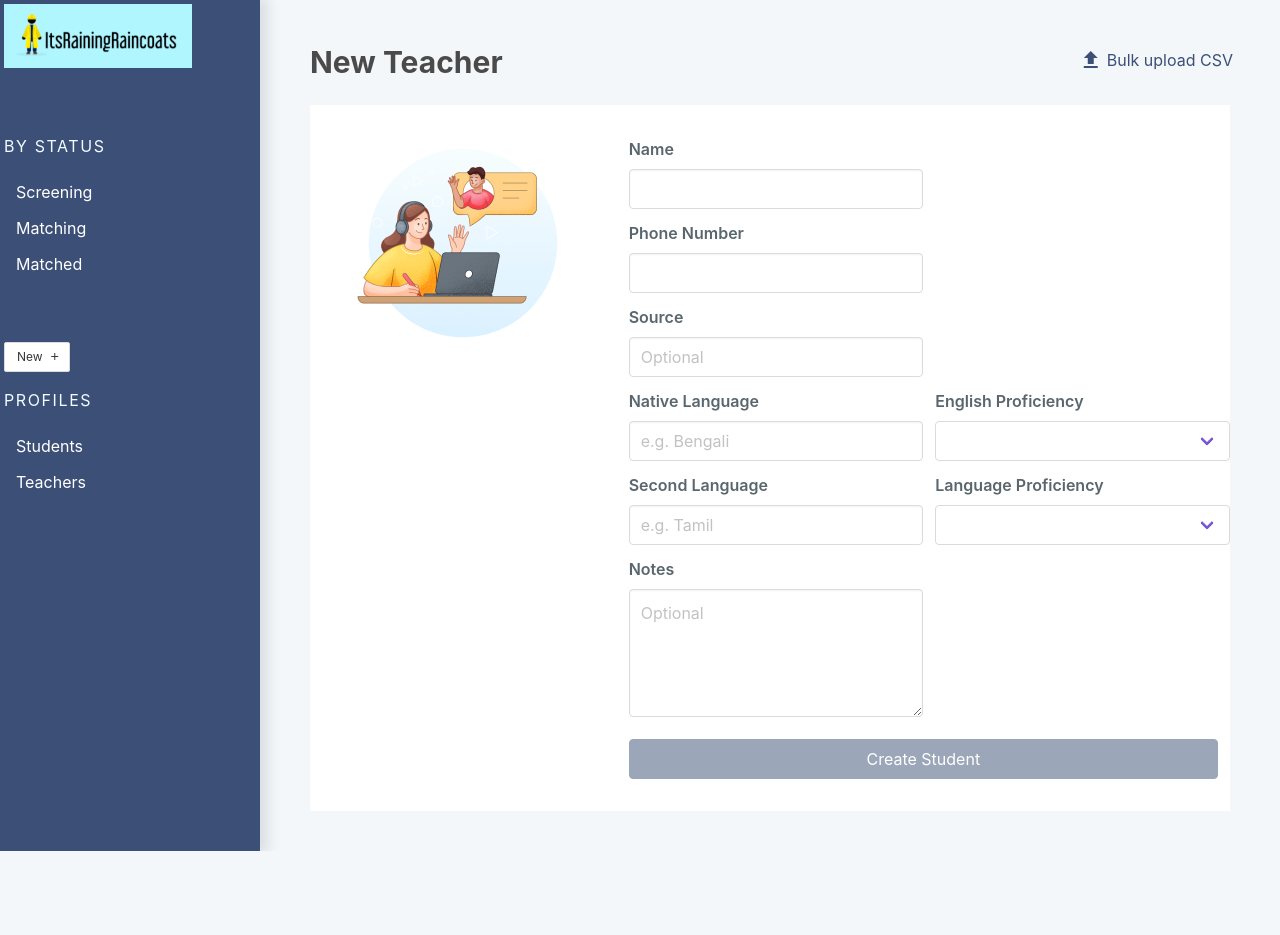
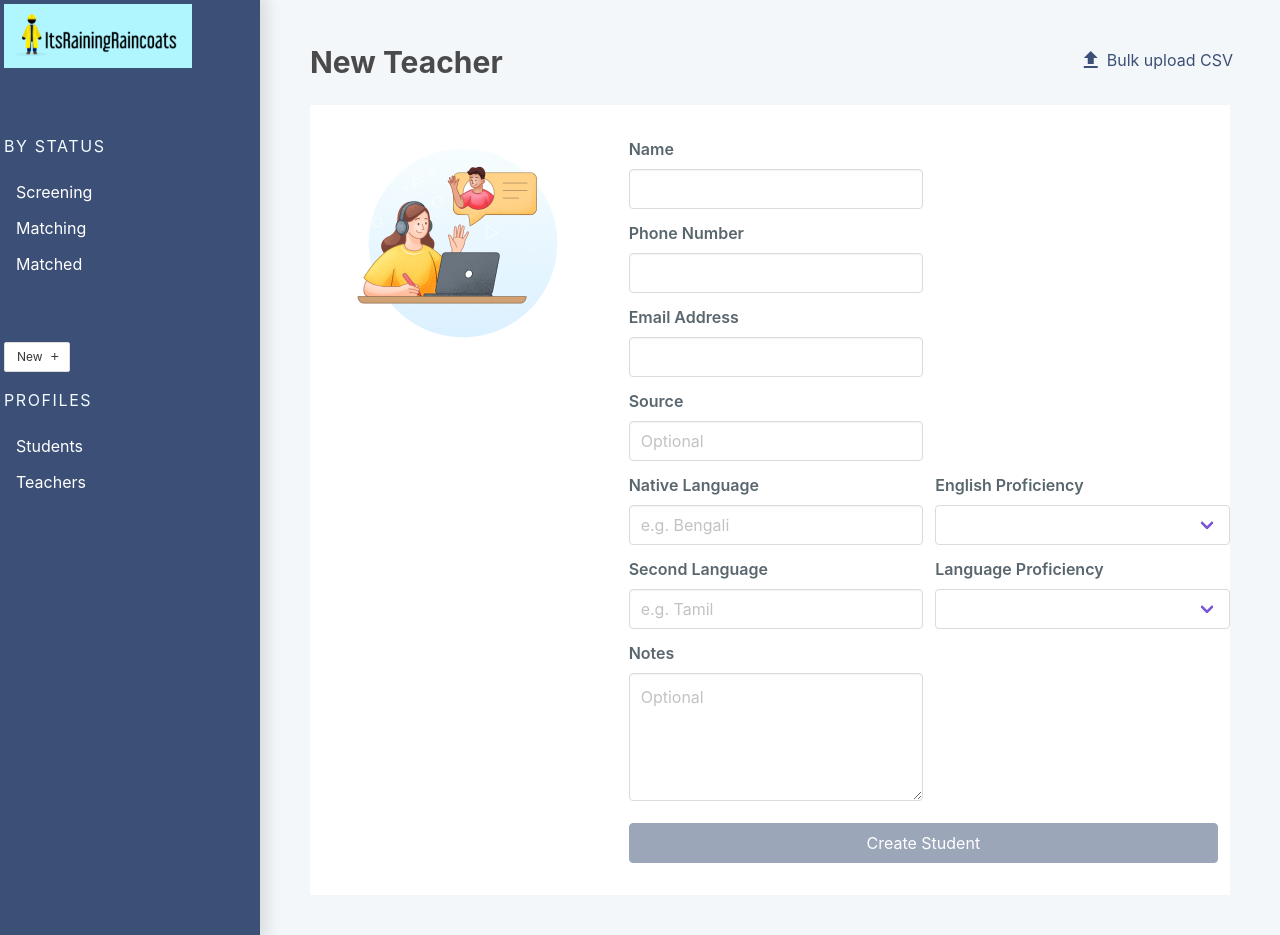
Before and after one commit to TechLadies/irrc-madwish, a Vue app in the folder frontend/: page /new-teacher in a window 1280 px wide. Before the commit the page ends 851 px from the top, so only its background shows below. Built offline with nearby package versions, Linux system fonts and the light colour scheme; no server answers.

Commit message:
add email field

```diff
--- a/frontend/src/pages/NewTeacher.vue
+++ b/frontend/src/pages/NewTeacher.vue
@@ -36,6 +36,14 @@
                         value="">
                     </b-input>
                 </b-field>
+
+
+                <b-field label="Email Address" class="half-width">
+                    <b-input v-model="Email" type="string"
+                        value="">
+                    </b-input>
+                </b-field>
+
 
                 <b-field label="Source" class="half-width">
                     <b-input
@@ -137,6 +145,7 @@ export default {
       return {
           name: '',
           PhoneNumber: '',
+          Email:'',
           source:'',
           EnglishProficiency: '',
           SecondLanguageProficiency:'',
@@ -153,13 +162,6 @@ export default {
   },
   computed: {
     ...mapGetters(['API_nativeLanguage']),
-
-
-    // If NativeLanguage is changed, we assign it this value
-    // nativeLanguage(){
-    //   return this.selected ? this.selected.NativeLanguage: ''
-    // },
-
 
 
     // Checks if required fields are empty. If required fields are empty, the Create Student Button is disabled.
@@ -201,6 +203,7 @@ export default {
           PhoneNumber: this.PhoneNumber,
           FullName: this.name,
           Source: this.source,
+          Email: this.Email,
           NativeLanguageString: this.selected.NativeLanguage,
           SecondLanguageString: this.selected.SecondLanguage,
           EnglishProficiency: this.EnglishProficiency,
@@ -209,9 +212,8 @@ export default {
           StatusString: "SCREENING"
         })
       }
-      console.log(teacherCreate);
 
-      fetch("/api/teachers", teacherCreate)
+      fetch("http://localhost:3001/api/teachers", teacherCreate)
         .then(response => {
           if (response.status < 400) {
             this.$buefy.notification.open({
```
